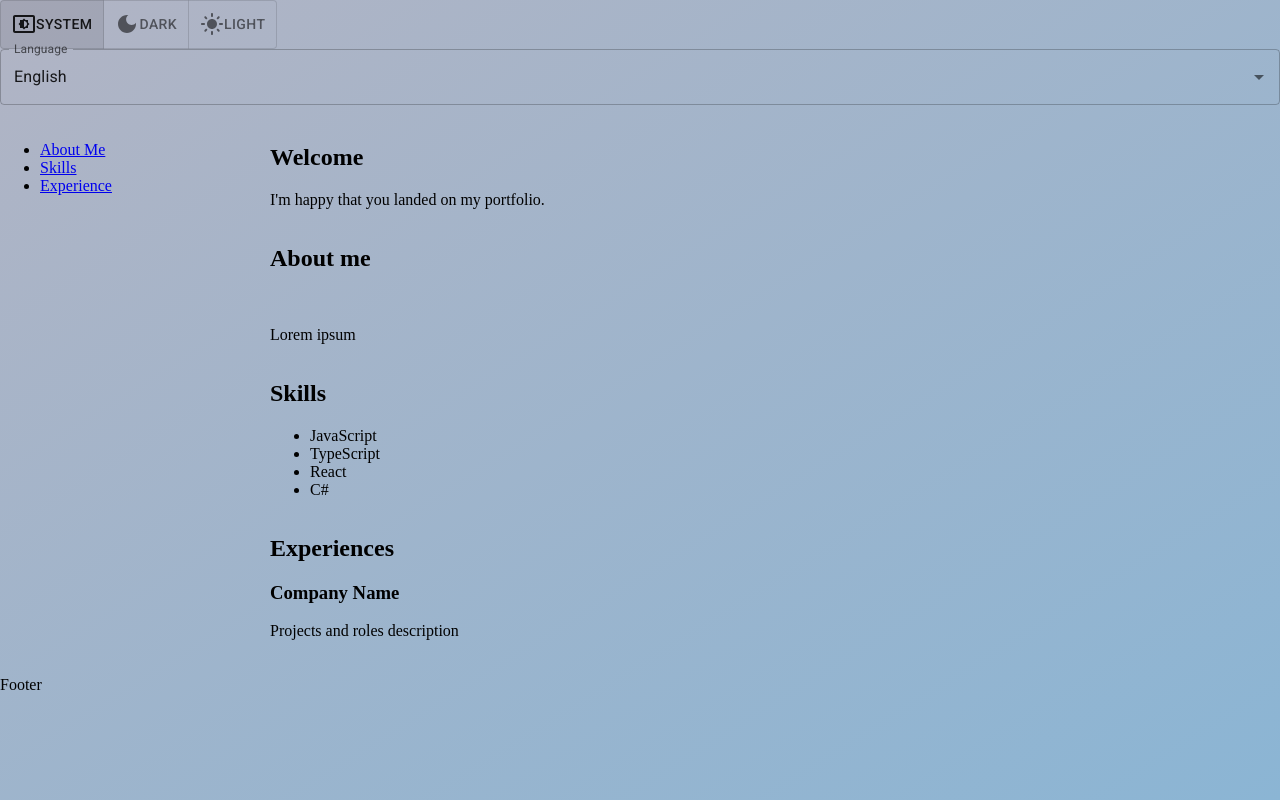
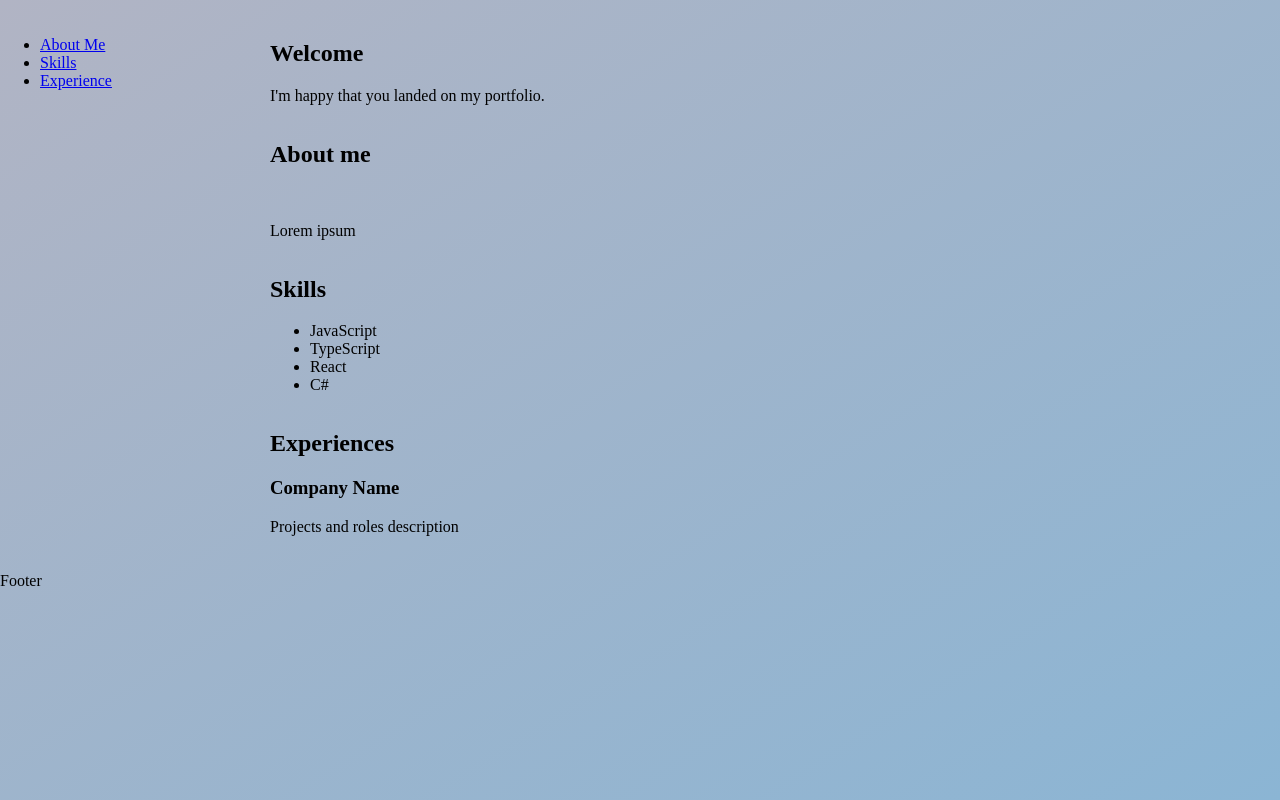
Before and after one commit to brunoccst/portfolio, a React (Vite) app in the folder portfolio.web/: page / in a window 1280 px wide. Built offline with nearby package versions, Linux system fonts and the light colour scheme.

Commit message:
Temporarily took Navbar off

```diff
--- a/portfolio.web/src/components/app/App.tsx
+++ b/portfolio.web/src/components/app/App.tsx
@@ -1,5 +1,5 @@
 import './App.scss';
-import { Navbar } from 'components/layout/Navbar';
+// import { Navbar } from 'components/layout/Navbar';
 import { Sidebar } from 'components/layout/Sidebar';
 import { Footer } from 'components/layout/Footer';
 import { WelcomeBanner } from 'components/sections/WelcomeBanner';
@@ -13,7 +13,7 @@ export const App = () => {
   return (
     <div className="app">
       <header>
-        <Navbar />
+        {/* <Navbar /> */}
       </header>
       <aside>
         <Sidebar />
```
